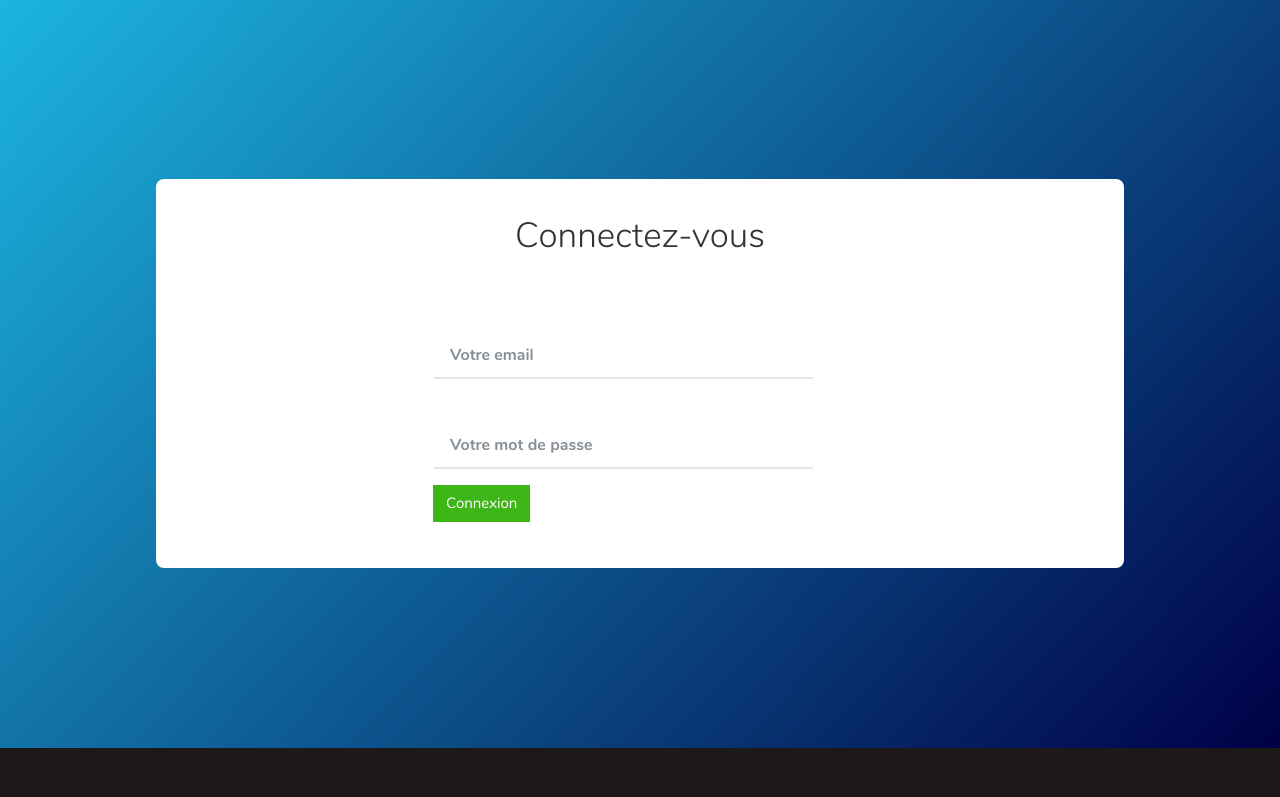
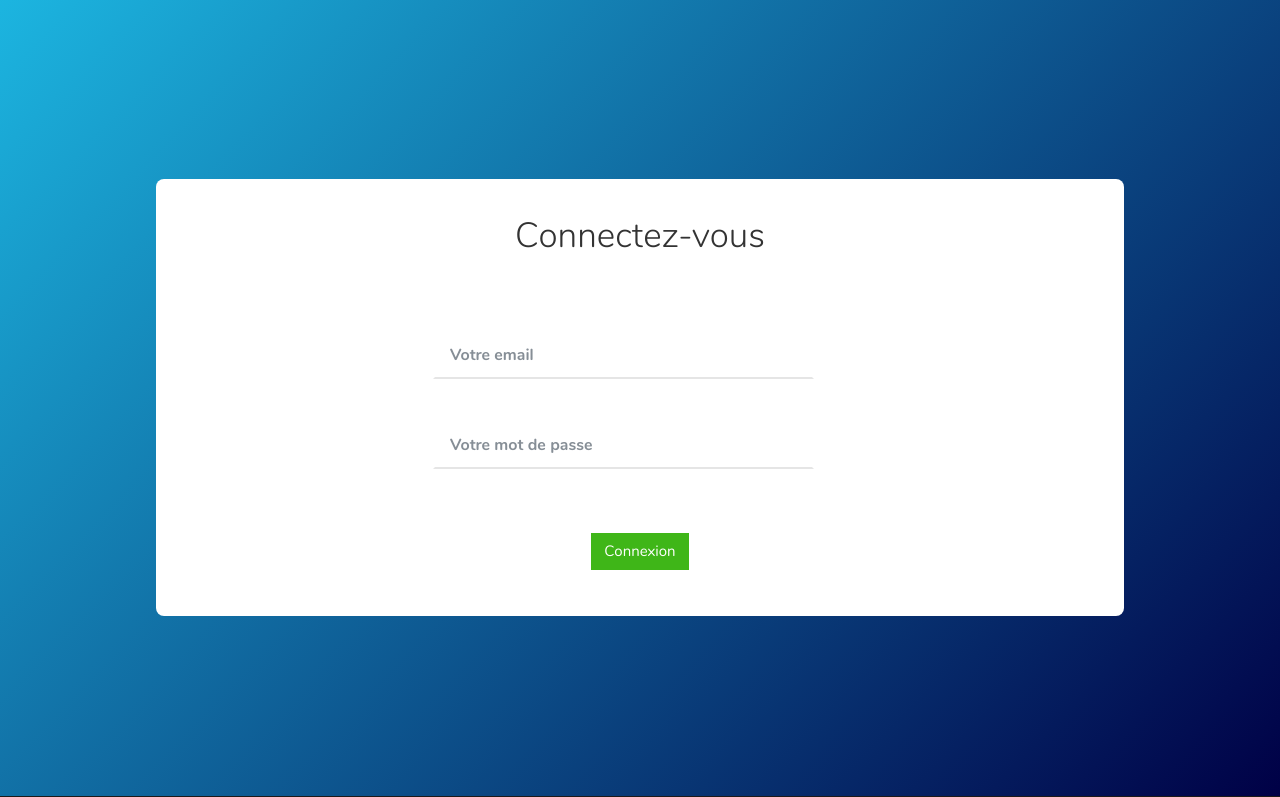
Before and after one commit to Kevin-lepersonnic/maison-des-apprentis, a Symfony app: template templates/account/login.html.twig in a window 1280 px wide. Shown: the part 124-921 px from the top of the page. Run offline with Twig, Linux system fonts and the light colour scheme; the template is opened without the code that fills it, so the values that code supplies are empty; some libraries are stand-ins or nearby versions.

Commit message:
Update login.html.twig

```diff
--- a/templates/account/login.html.twig
+++ b/templates/account/login.html.twig
@@ -23,8 +23,8 @@
             <label for="password">Mot de passe</label>
             <input type="password" name="_password" id="password" class="form-control" placeholder="Votre mot de passe" required>
         </div>
-        <div class="form-group">
-            <button type="submit" class="btn btn-success">Connexion</button>
+        <div class="form-group text-center">
+            <button type="submit" class="btn btn-success mt-5 ">Connexion</button>
         </div>
     </form>
         </div>
```
